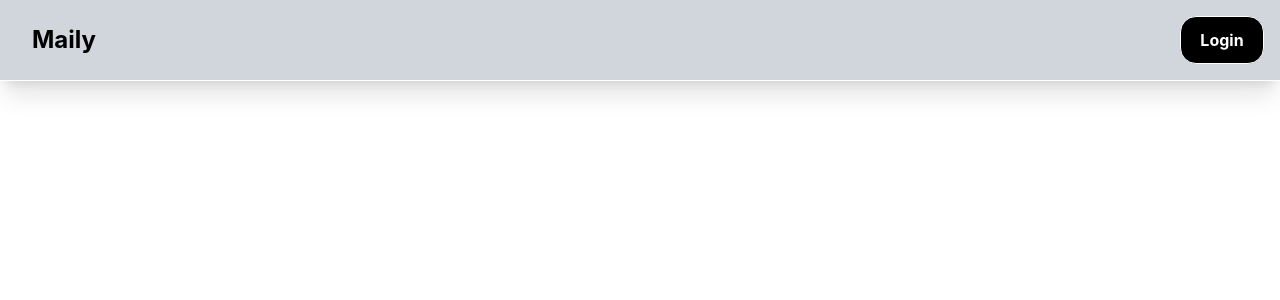
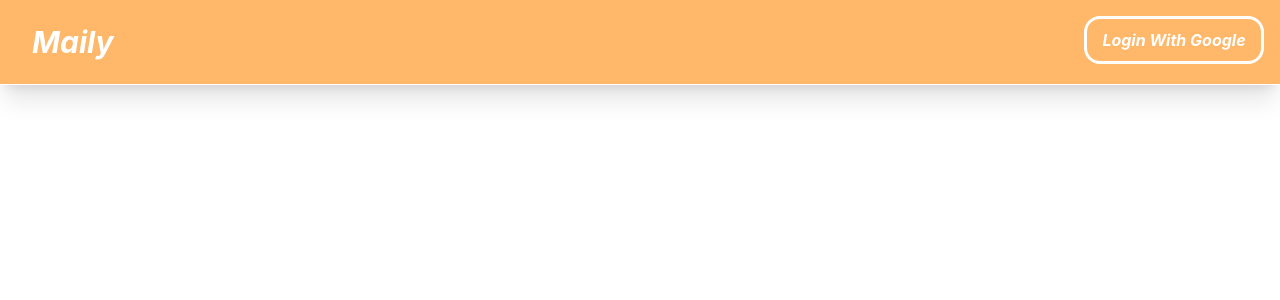
Before and after one commit to dio067/maily, a React (Vite) app in the folder client/: page / in a window 1280 px wide. Before the commit this address had no page. Shown: the top 300 px of the page. Built offline with nearby package versions, Linux system fonts and the light colour scheme.

Commit message:
feat: updated styles of header nav and buttons colors

```diff
--- a/client/src/components/Header.tsx
+++ b/client/src/components/Header.tsx
@@ -1,9 +1,11 @@
 export default function Header() {
   return (
-    <nav className='flex sticky top-0 z-index mb-7 justify-between border-b border-white shadow-xl bg-gray-300 h-full'>
-      <h1 className='py-4 px-6 m-2 font-bold text-2xl'>Maily</h1>
-      <button className=' m-4 w-21 h-12 border cursor-pointer  hover:-translate-y-0.5 hover:shadow-2xl  transition-all bg-black text-white rounded-2xl font-bold'>
-        Login
+    <nav className='flex sticky top-0 z-index mb-7 justify-between border-b border-white shadow-xl bg-orange-300 h-full'>
+      <h1 className='py-4 px-6 m-2 italic text-white  font-bold text-3xl'>
+        Maily
+      </h1>
+      <button className=' m-4 w-45 h-12 italic border-3  border-white cursor-pointer hover:w-2xs  hover:-translate-y-0.5 hover:shadow-2xl  transition-all bg-orange-300 text-white rounded-2xl font-bold'>
+        <h1 className=''>Login With Google</h1>
       </button>
     </nav>
   );
```
